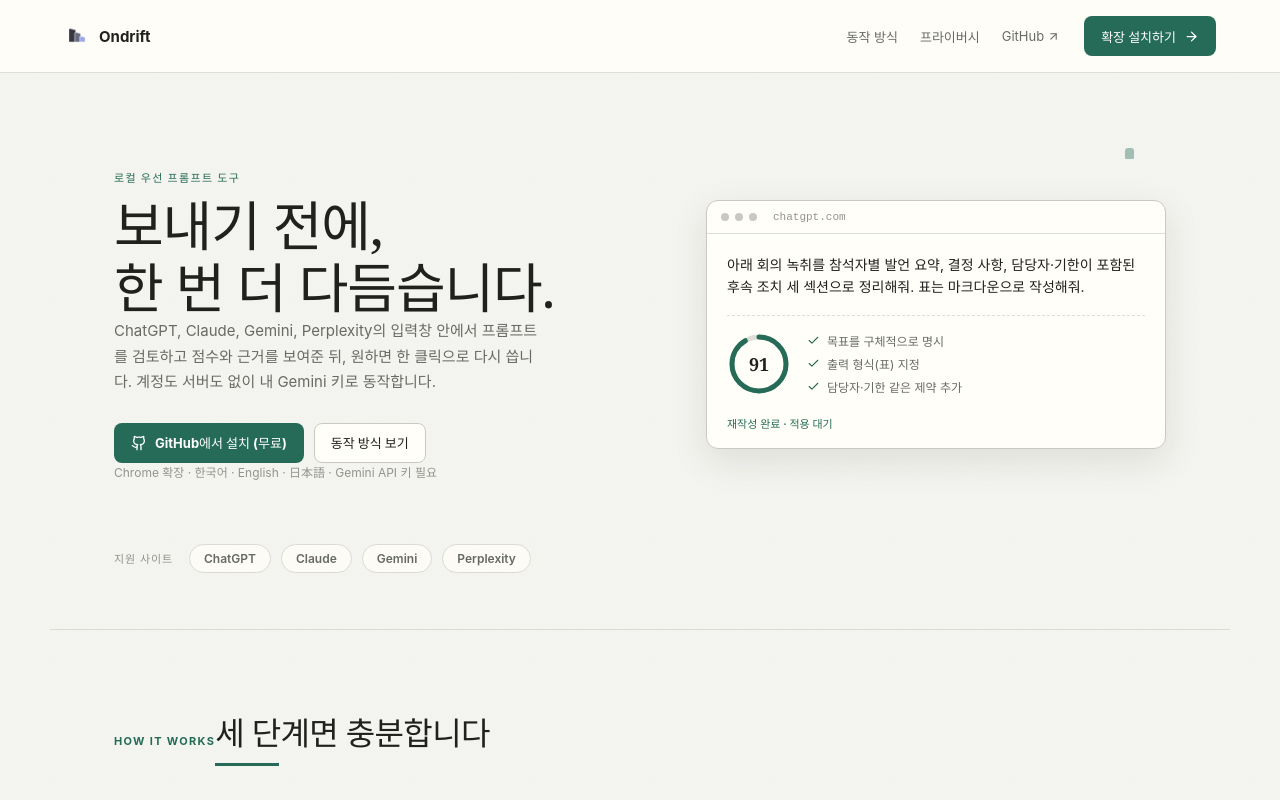
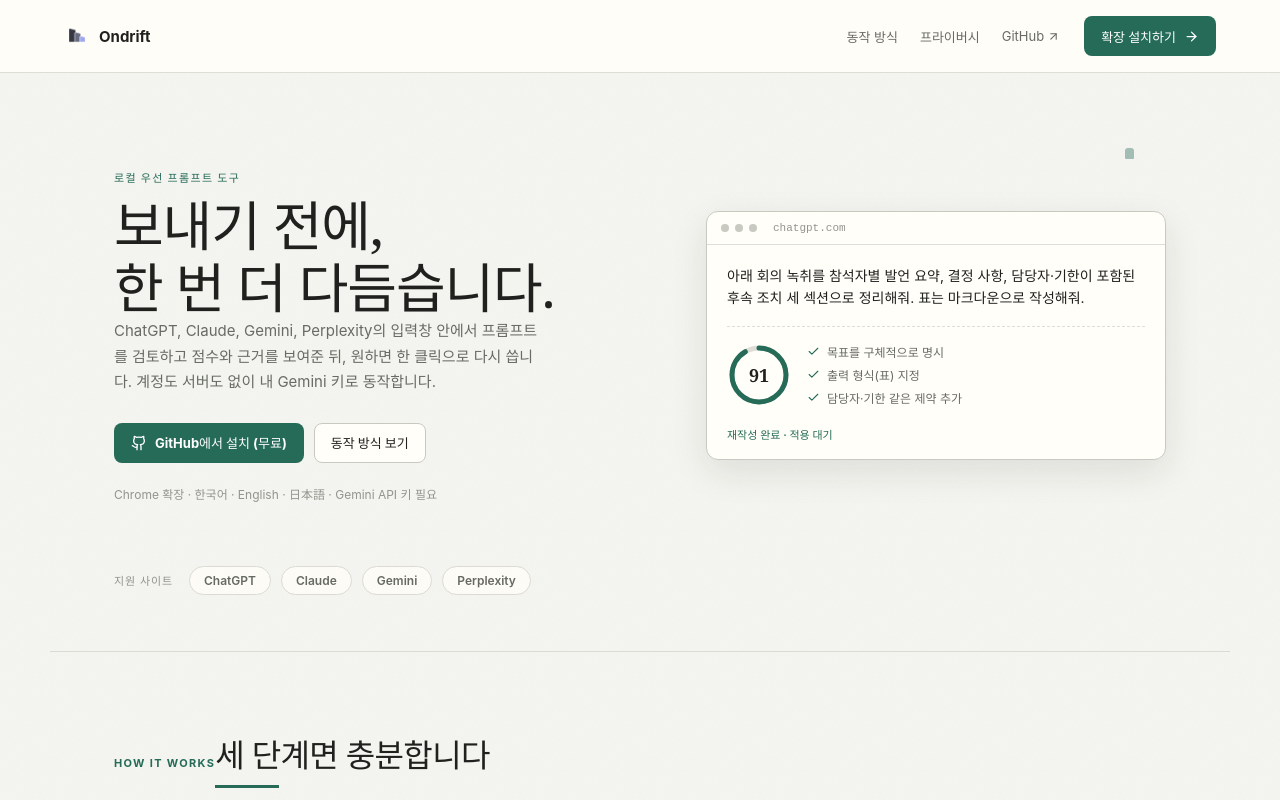
Before and after one commit to Ondrift-labs/Ondrift-FE, a React (Vite) app: page / in a window 1280 px wide. Shown: the top 800 px of the page. Built offline with nearby package versions, Linux system fonts and the light colour scheme.

Commit message:
fix : 버튼 아래 안내 문구 여백 적용

```diff
--- a/src/features/landing/landing.css
+++ b/src/features/landing/landing.css
@@ -58,7 +58,7 @@
 .landing-hero-copy h1 { font-size: clamp(34px, 4.6vw, 54px); line-height: 1.14; }
 .landing-hero-sub { margin-top: 20px; max-width: 46ch; color: var(--muted); font-size: 15px; line-height: 1.7; }
 .landing-hero-actions { display: flex; flex-wrap: wrap; gap: 10px; margin-top: 28px; }
-.landing-hero-meta { margin-top: 22px; color: var(--faint); font-size: 12px; }
+.landing .landing-hero-actions + .landing-hero-meta { margin-top: 22px; color: var(--faint); font-size: 12px; }
 .landing-hero-demo { position: relative; }
 @media (max-width: 900px) { .landing-hero { grid-template-columns: 1fr; } .landing-hero-demo { max-width: 460px; } }
 
```
